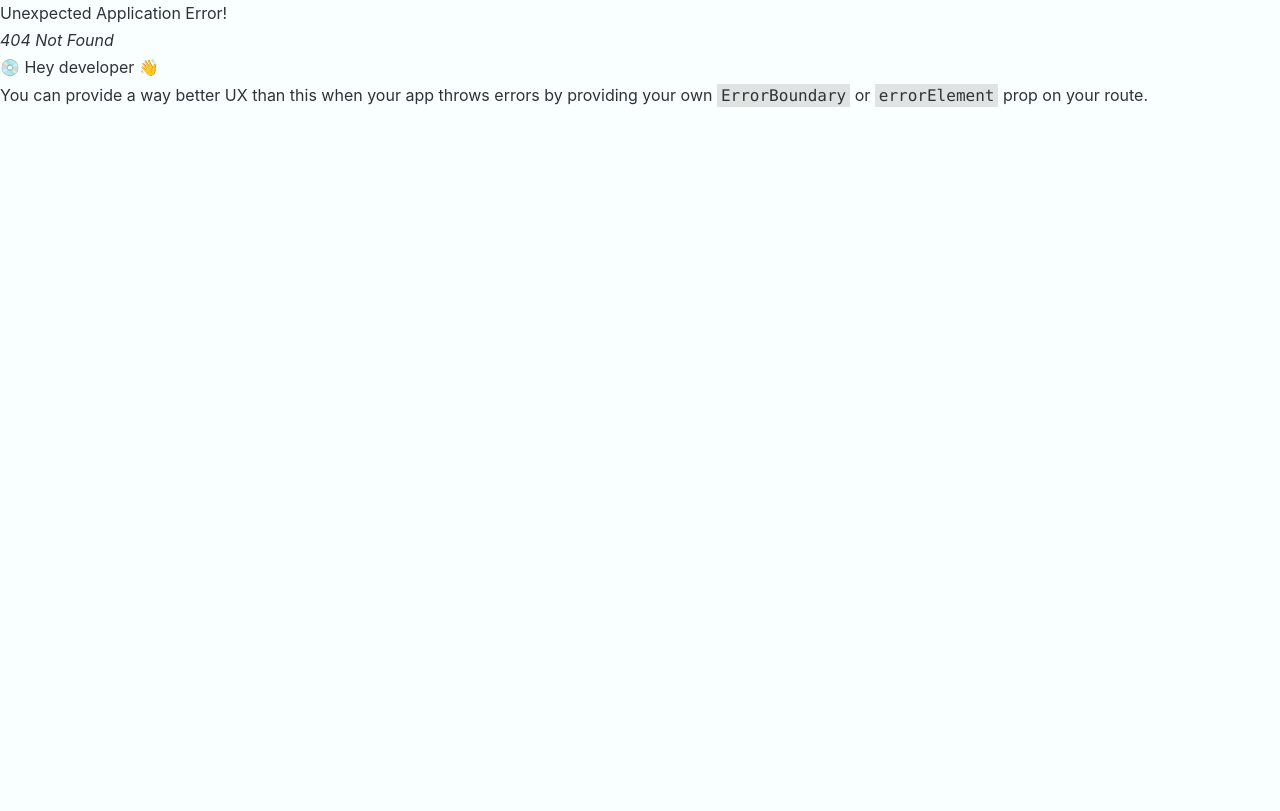
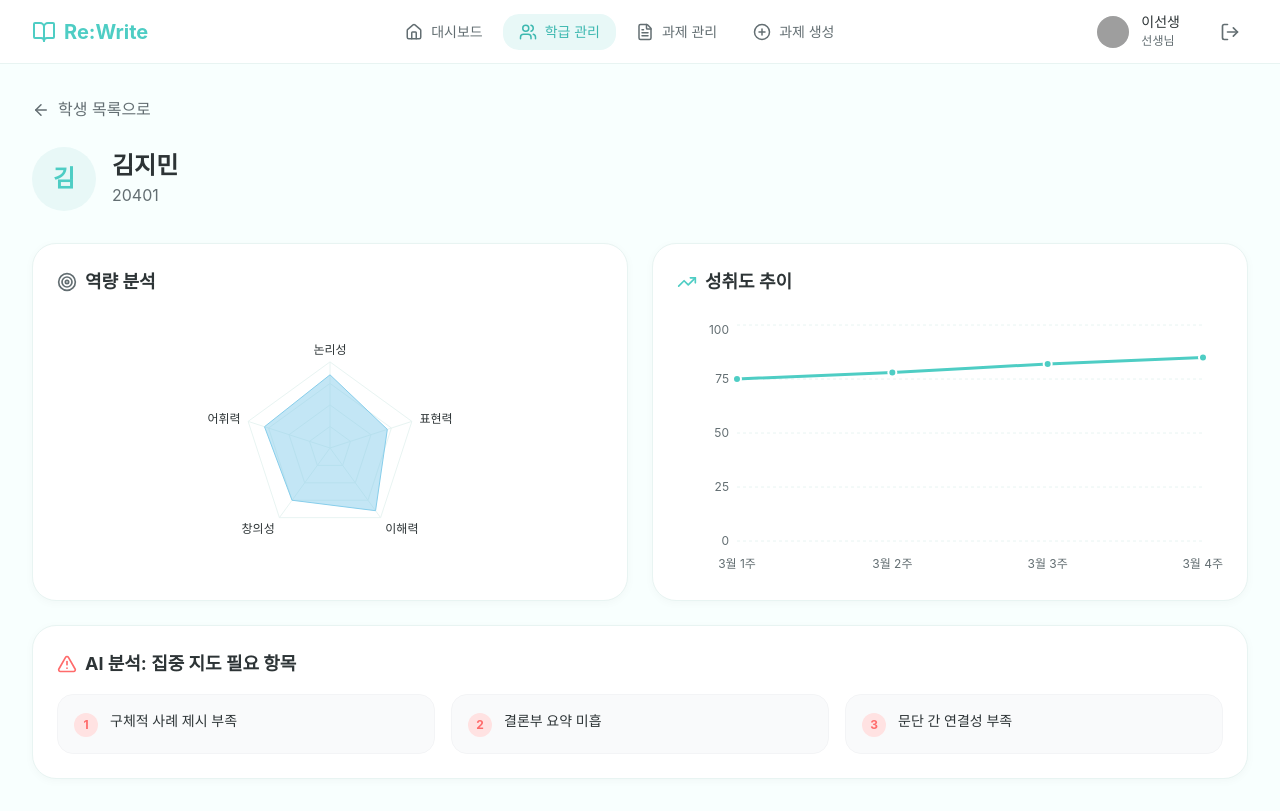
Before and after one commit to KIT-ReWrite/ReWrite-Teacher, a React (Vite) app: page /classes/1/students/1 in a window 1280 px wide. Before the commit this address had no page. Built offline with nearby package versions, Linux system fonts and the light colour scheme; grey boxes are pictures that could not be loaded.

Commit message:
feat :: students pages

```diff
--- /dev/null
+++ b/src/pages/students/StudentDetailPage.tsx
@@ -0,0 +1,169 @@
+import { useParams, useNavigate } from "react-router-dom"
+import { PageLayout } from "@/shared/ui/PageLayout"
+import { Card } from "@/shared/ui/Card"
+import { mockStudents, mockLearningStats } from "@/shared/model/mockData"
+import { ArrowLeft, Target, TrendingUp, AlertTriangle } from "lucide-react"
+import {
+    Radar,
+    RadarChart,
+    PolarGrid,
+    PolarAngleAxis,
+    PolarRadiusAxis,
+    ResponsiveContainer,
+    Tooltip as RechartsTooltip,
+    LineChart,
+    Line,
+    XAxis,
+    YAxis,
+    CartesianGrid,
+} from "recharts"
+
+function StudentDetailPage() {
+    const { classId, studentId } = useParams()
+    const navigate = useNavigate()
+    const student = mockStudents.find((s: any) => s.id === Number(studentId))
+    if (!student) return null
+    return (
+        <PageLayout>
+            <button
+                onClick={() => navigate(`/classes/${classId}/students`)}
+                className="flex items-center gap-2 text-text-secondary hover:text-text-primary mb-6 transition-colors"
+            >
+                <ArrowLeft size={18} />
+                학생 목록으로
+            </button>
+
+            <div className="flex items-center gap-4 mb-8">
+                <div className="w-16 h-16 rounded-full bg-primary-light text-primary flex items-center justify-center text-2xl font-bold">
+                    {student.name.charAt(0)}
+                </div>
+                <div>
+                    <h1 className="text-2xl font-bold text-text-primary">{student.name}</h1>
+                    <p className="text-text-secondary">{student.student_number}</p>
+                </div>
+            </div>
+
+            <div className="grid grid-cols-1 lg:grid-cols-2 gap-6 mb-6">
+                {/* Radar Chart */}
+                <Card className="p-6">
+                    <h2 className="text-lg font-bold mb-6 flex items-center gap-2">
+                        <Target className="text-secondary" size={20} />
+                        역량 분석
+                    </h2>
+                    <div className="h-64 w-full">
+                        <ResponsiveContainer width="100%" height="100%">
+                            <RadarChart cx="50%" cy="50%" outerRadius="70%" data={mockLearningStats.radar_data}>
+                                <PolarGrid stroke="#E8F4F2" />
+                                <PolarAngleAxis
+                                    dataKey="subject"
+                                    tick={{
+                                        fill: "#2D3436",
+                                        fontSize: 12,
+                                        fontWeight: 500,
+                                    }}
+                                />
+                                <PolarRadiusAxis angle={30} domain={[0, 100]} tick={false} axisLine={false} />
+                                <Radar
+                                    name={student.name}
+                                    dataKey="A"
+                                    stroke="#87CEEB"
+                                    fill="#87CEEB"
+                                    fillOpacity={0.5}
+                                />
+                                <RechartsTooltip />
+                            </RadarChart>
+                        </ResponsiveContainer>
+                    </div>
+                </Card>
+
+                {/* Progress Chart */}
+                <Card className="p-6">
+                    <h2 className="text-lg font-bold mb-6 flex items-center gap-2">
+                        <TrendingUp className="text-primary" size={20} />
+                        성취도 추이
+                    </h2>
+                    <div className="h-64 w-full">
+                        <ResponsiveContainer width="100%" height="100%">
+                            <LineChart
+                                data={mockLearningStats.weekly_scores}
+                                margin={{
+                                    top: 5,
+                                    right: 20,
+                                    bottom: 5,
+                                    left: 0,
+                                }}
+                            >
+                                <CartesianGrid strokeDasharray="3 3" vertical={false} stroke="#E8F4F2" />
+                                <XAxis
+                                    dataKey="week"
+                                    axisLine={false}
+                                    tickLine={false}
+                                    tick={{
+                                        fill: "#636E72",
+                                        fontSize: 12,
+                                    }}
+                                    dy={10}
+                                />
+                                <YAxis
+                                    domain={[0, 100]}
+                                    axisLine={false}
+                                    tickLine={false}
+                                    tick={{
+                                        fill: "#636E72",
+                                        fontSize: 12,
+                                    }}
+                                />
+                                <RechartsTooltip
+                                    contentStyle={{
+                                        borderRadius: "12px",
+                                        border: "none",
+                                        boxShadow: "0 4px 20px rgba(0,0,0,0.08)",
+                                    }}
+                                />
+                                <Line
+                                    type="monotone"
+                                    dataKey="score"
+                                    stroke="#4ECDC4"
+                                    strokeWidth={3}
+                                    dot={{
+                                        r: 4,
+                                        fill: "#4ECDC4",
+                                        strokeWidth: 2,
+                                        stroke: "#fff",
+                                    }}
+                                    activeDot={{
+                                        r: 6,
+                                        strokeWidth: 0,
+                                    }}
+                                />
+                            </LineChart>
+                        </ResponsiveContainer>
+                    </div>
+                </Card>
+            </div>
+
+            {/* Weak Points */}
+            <Card className="p-6">
+                <h2 className="text-lg font-bold mb-4 flex items-center gap-2">
+                    <AlertTriangle className="text-accent" size={20} />
+                    AI 분석: 집중 지도 필요 항목
+                </h2>
+                <div className="grid grid-cols-1 sm:grid-cols-3 gap-4">
+                    {mockLearningStats.weak_points.map((point: any, index: any) => (
+                        <div
+                            key={index}
+                            className="p-4 rounded-xl border border-gray-100 bg-gray-50 flex items-start gap-3"
+                        >
+                            <div className="w-6 h-6 rounded-full bg-red-100 text-accent flex items-center justify-center text-xs font-bold shrink-0 mt-0.5">
+                                {index + 1}
+                            </div>
+                            <div className="font-medium text-text-primary text-sm">{point}</div>
+                        </div>
+                    ))}
+                </div>
+            </Card>
+        </PageLayout>
+    )
+}
+
+export default StudentDetailPage
--- /dev/null
+++ b/src/pages/students/StudentsPage.tsx
@@ -0,0 +1,34 @@
+import { useParams, useNavigate } from "react-router-dom"
+import { PageLayout } from "@/shared/ui/PageLayout"
+import { Card } from "@/shared/ui/Card"
+import { StudentsHeader } from "@/features/students/ui/StudentsHeader"
+import { StudentsTable } from "@/features/students/ui/StudentsTable"
+import { useClassDetail } from "@/features/students/model/students.selector"
+import { ArrowLeft } from "lucide-react"
+
+function StudentsPage() {
+    const { id } = useParams()
+    const navigate = useNavigate()
+
+    const cls = useClassDetail(Number(id))
+    if (!cls) return null
+
+    return (
+        <PageLayout title={`${cls.name} 학생 관리`} description="학급 학생들의 학습 현황을 확인하세요.">
+            <button
+                onClick={() => navigate(`/classes/${id}`)}
+                className="flex items-center gap-2 text-text-secondary hover:text-text-primary mb-6 transition-colors"
+            >
+                <ArrowLeft size={18} />
+                학급 상세로 돌아가기
+            </button>
+
+            <Card className="p-6">
+                <StudentsHeader />
+                <StudentsTable classId={Number(id)} />
+            </Card>
+        </PageLayout>
+    )
+}
+
+export default StudentsPage
```
Also changed, not shown: src/app/router.tsx (+10 -0 lines).
